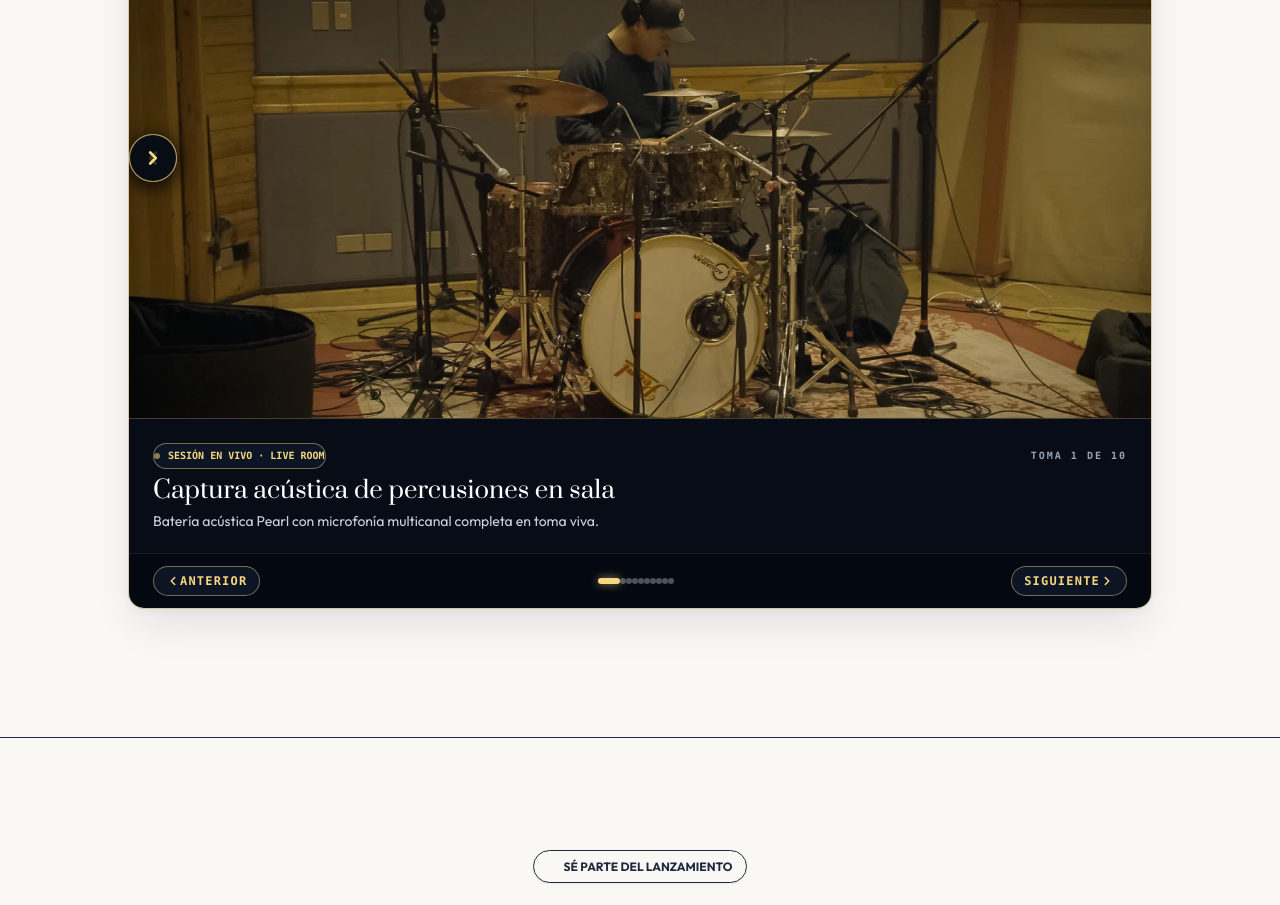
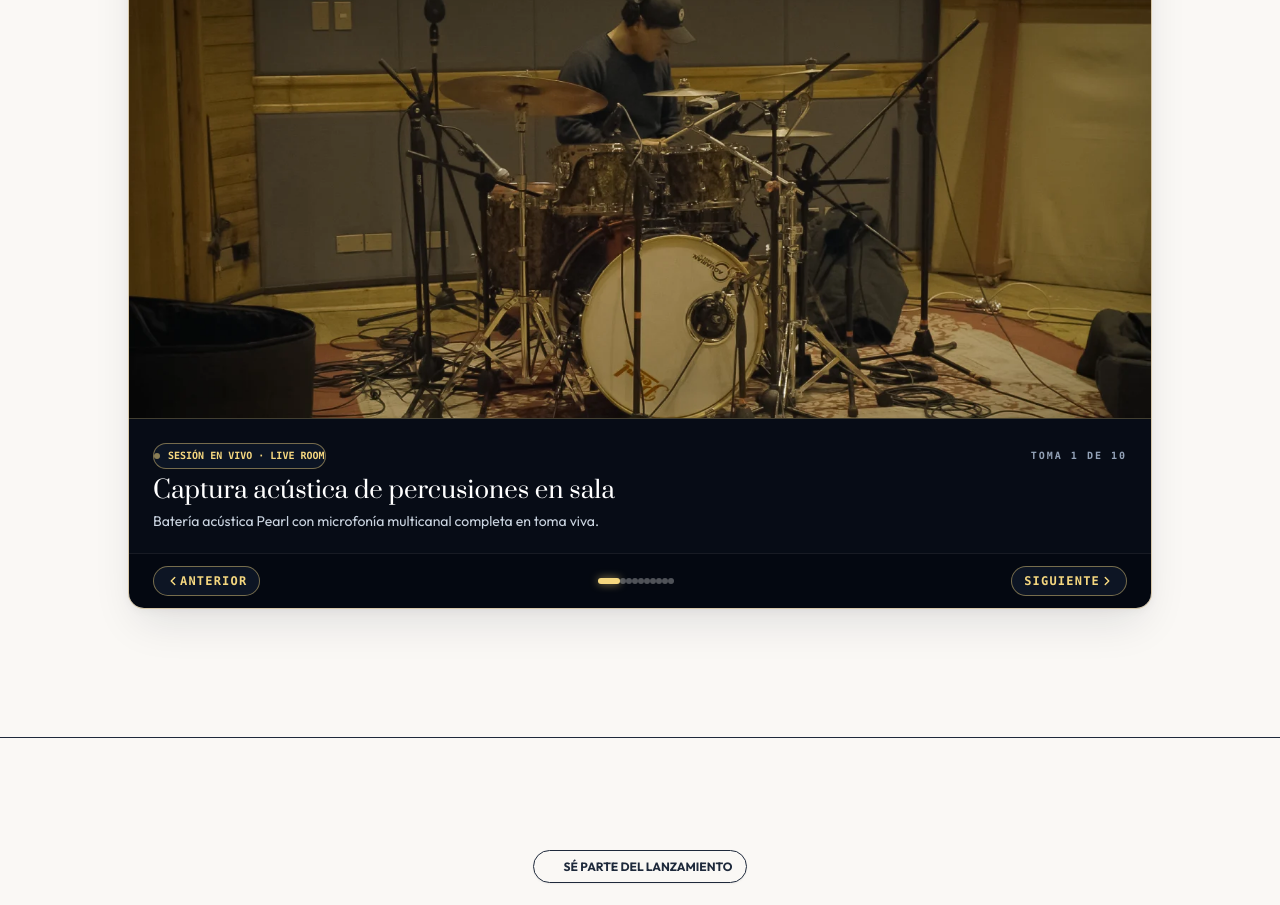
Before and after one commit to israelandreslagosrocha-jpg/SFORZATO, a Next.js app: page / in a window 1280 px wide. Shown: the part 3720-4625 px from the top of the page. Built offline with nearby package versions, Linux system fonts and the light colour scheme.

Commit message:
fix(carousel): remover flechas flotantes sobre la foto para dejar la imagen 100% limpia

```diff
--- a/src/components/ui/StudioPhotoCarousel.tsx
+++ b/src/components/ui/StudioPhotoCarousel.tsx
@@ -12,8 +12,6 @@ export const StudioPhotoCarousel: React.FC<StudioPhotoCarouselProps> = ({ items
   // El carrusel inicia SIEMPRE en el índice 0 (la toma de la batería acústica en vivo)
   const [currentIndex, setCurrentIndex] = useState(0);
   const [isTransitioning, setIsTransitioning] = useState(false);
-  const [isHoverPrev, setIsHoverPrev] = useState(false);
-  const [isHoverNext, setIsHoverNext] = useState(false);
   const touchStartX = useRef<number | null>(null);
   const touchEndX = useRef<number | null>(null);
 
@@ -122,77 +120,6 @@ export const StudioPhotoCarousel: React.FC<StudioPhotoCarouselProps> = ({ items
             sizes="(max-width: 768px) 100vw, (max-width: 1200px) 1024px, 1200px"
             className="w-full h-full object-cover object-center"
           />
-        </div>
-
-        {/* Flecha Lateral Izquierda flotante (sólo en md y desktop para no obstaculizar la vista en móvil) */}
-        <button
-          type="button"
-          onClick={handlePrev}
-          onMouseEnter={() => setIsHoverPrev(true)}
-          onMouseLeave={() => setIsHoverPrev(false)}
-          aria-label="Ver fotografía anterior de la sesión"
-          className="hidden md:flex absolute left-4 top-1/2 -translate-y-1/2 z-30 w-12 h-12 rounded-full items-center justify-center cursor-pointer outline-none transition-all"
-          style={{
-            transform: `translateY(-50%) ${isHoverPrev ? 'scale(1.08)' : 'scale(1)'}`,
-            backgroundColor: isHoverPrev ? '#8C5E0A' : 'rgba(7, 12, 22, 0.82)',
-            border: isHoverPrev ? '2px solid #F5D77F' : '1.5px solid rgba(245, 215, 127, 0.65)',
-            boxShadow: '0 4px 20px rgba(0, 0, 0, 0.6)',
-          }}
-        >
-          <svg
-            width="22"
-            height="22"
-            viewBox="0 0 24 24"
-            fill="none"
-            stroke={isHoverPrev ? '#FFFFFF' : '#F5D77F'}
-            strokeWidth="3"
-            strokeLinecap="round"
-            strokeLinejoin="round"
-          >
-            <polyline points="15 18 9 12 15 6" />
-          </svg>
-        </button>
-
-        {/* Flecha Lateral Derecha flotante (sólo en md y desktop) */}
-        <button
-          type="button"
-          onClick={handleNext}
-          onMouseEnter={() => setIsHoverNext(true)}
-          onMouseLeave={() => setIsHoverNext(false)}
-          aria-label="Ver fotografía siguiente de la sesión"
-          className="hidden md:flex absolute right-4 top-1/2 -translate-y-1/2 z-30 w-12 h-12 rounded-full items-center justify-center cursor-pointer outline-none transition-all"
-          style={{
-            transform: `translateY(-50%) ${isHoverNext ? 'scale(1.08)' : 'scale(1)'}`,
-            backgroundColor: isHoverNext ? '#8C5E0A' : 'rgba(7, 12, 22, 0.82)',
-            border: isHoverNext ? '2px solid #F5D77F' : '1.5px solid rgba(245, 215, 127, 0.65)',
-            boxShadow: '0 4px 20px rgba(0, 0, 0, 0.6)',
-          }}
-        >
-          <svg
-            width="22"
-            height="22"
-            viewBox="0 0 24 24"
-            fill="none"
-            stroke={isHoverNext ? '#FFFFFF' : '#F5D77F'}
-            strokeWidth="3"
-            strokeLinecap="round"
-            strokeLinejoin="round"
-          >
-            <polyline points="9 18 15 12 9 6" />
-          </svg>
-        </button>
-
-        {/* Indicador minimalista en esquina superior (no tapa detalles) */}
-        <div
-          className="absolute top-3 right-3 sm:top-4 sm:right-4 z-20 px-2.5 py-1 rounded-full text-[10px] sm:text-xs font-mono font-bold tracking-wider pointer-events-none"
-          style={{
-            backgroundColor: 'rgba(7, 12, 22, 0.75)',
-            color: '#FFFFFF',
-            border: '1px solid rgba(255, 255, 255, 0.25)',
-            backdropFilter: 'blur(6px)',
-          }}
-        >
-          {String(currentIndex + 1).padStart(2, '0')} / {String(total).padStart(2, '0')}
         </div>
       </div>
 
```
